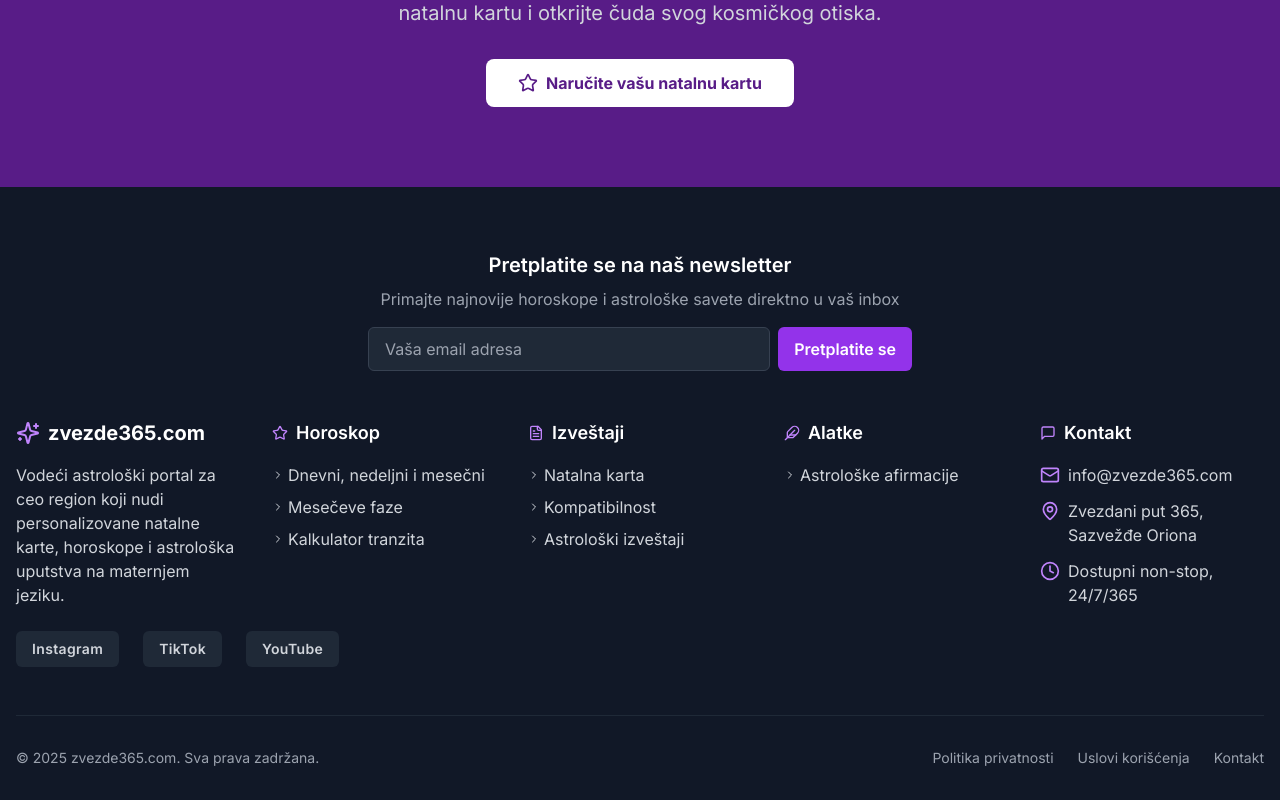
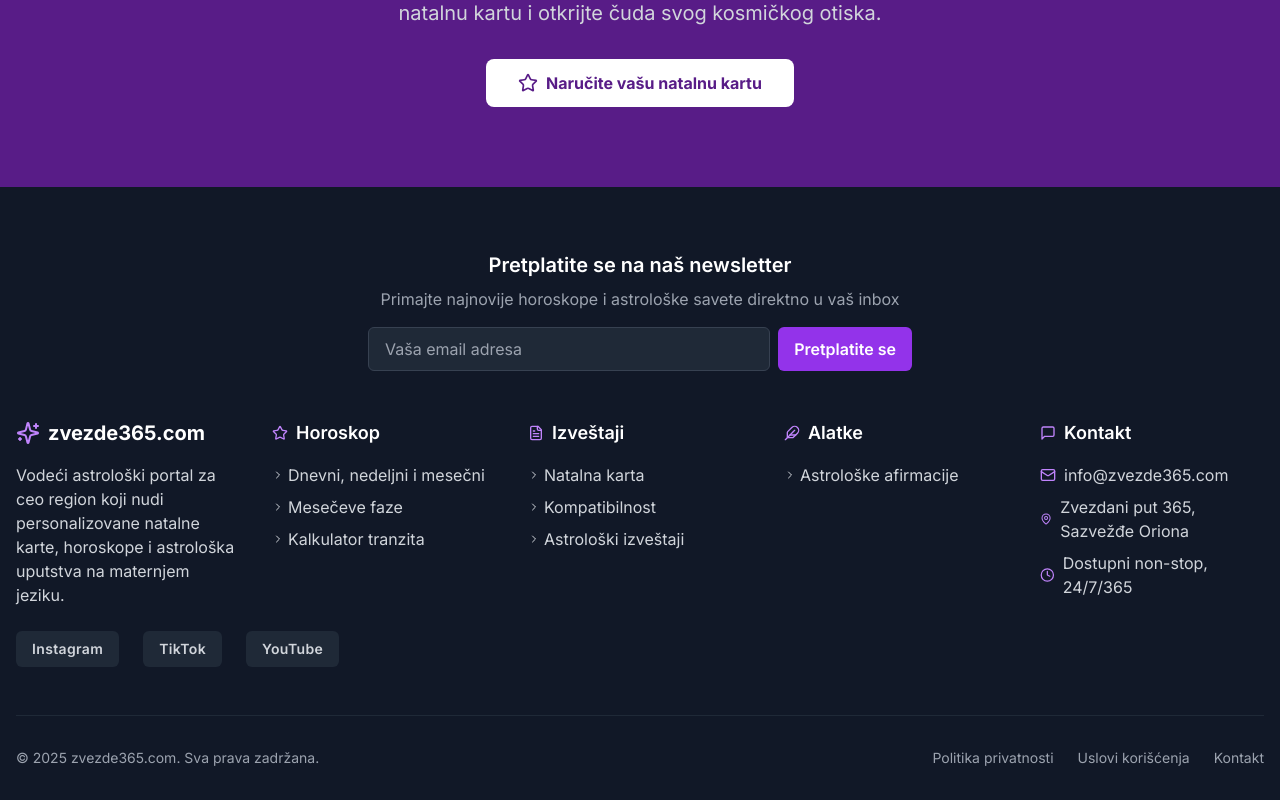
Before and after one commit to PericaGlisa/zvezde-365, a Next.js app: page / in a window 1280 px wide. Shown: the part 2880-3680 px from the top of the page. Built offline with nearby package versions, Linux system fonts and the light colour scheme.

Commit message:
Initial commit: Footer Contact section

```diff
--- a/app/layout.tsx
+++ b/app/layout.tsx
@@ -410,17 +410,17 @@ export default function RootLayout({
                   <MessageSquare className="mr-2 h-4 w-4 text-purple-400" />
                   Kontakt
                 </h3>
-                <ul className="space-y-3 text-gray-300">
-                  <li className="flex items-start">
-                    <Mail className="h-5 w-5 mr-2 text-purple-400 flex-shrink-0 mt-0.5" />
+                <ul className="space-y-2 text-gray-300">
+                  <li className="flex items-center">
+                    <Mail className="h-4 w-4 mr-2 text-purple-400" />
                     <span>info@zvezde365.com</span>
                   </li>
-                  <li className="flex items-start">
-                    <MapPin className="h-5 w-5 mr-2 text-purple-400 flex-shrink-0 mt-0.5" />
+                  <li className="flex items-center">
+                    <MapPin className="h-4 w-4 mr-2 text-purple-400" />
                     <span>Zvezdani put 365, Sazvežđe Oriona</span>
                   </li>
-                  <li className="flex items-start">
-                    <Clock className="h-5 w-5 mr-2 text-purple-400 flex-shrink-0 mt-0.5" />
+                  <li className="flex items-center">
+                    <Clock className="h-4 w-4 mr-2 text-purple-400" />
                     <span>Dostupni non-stop, 24/7/365</span>
                   </li>
                 </ul>
```
